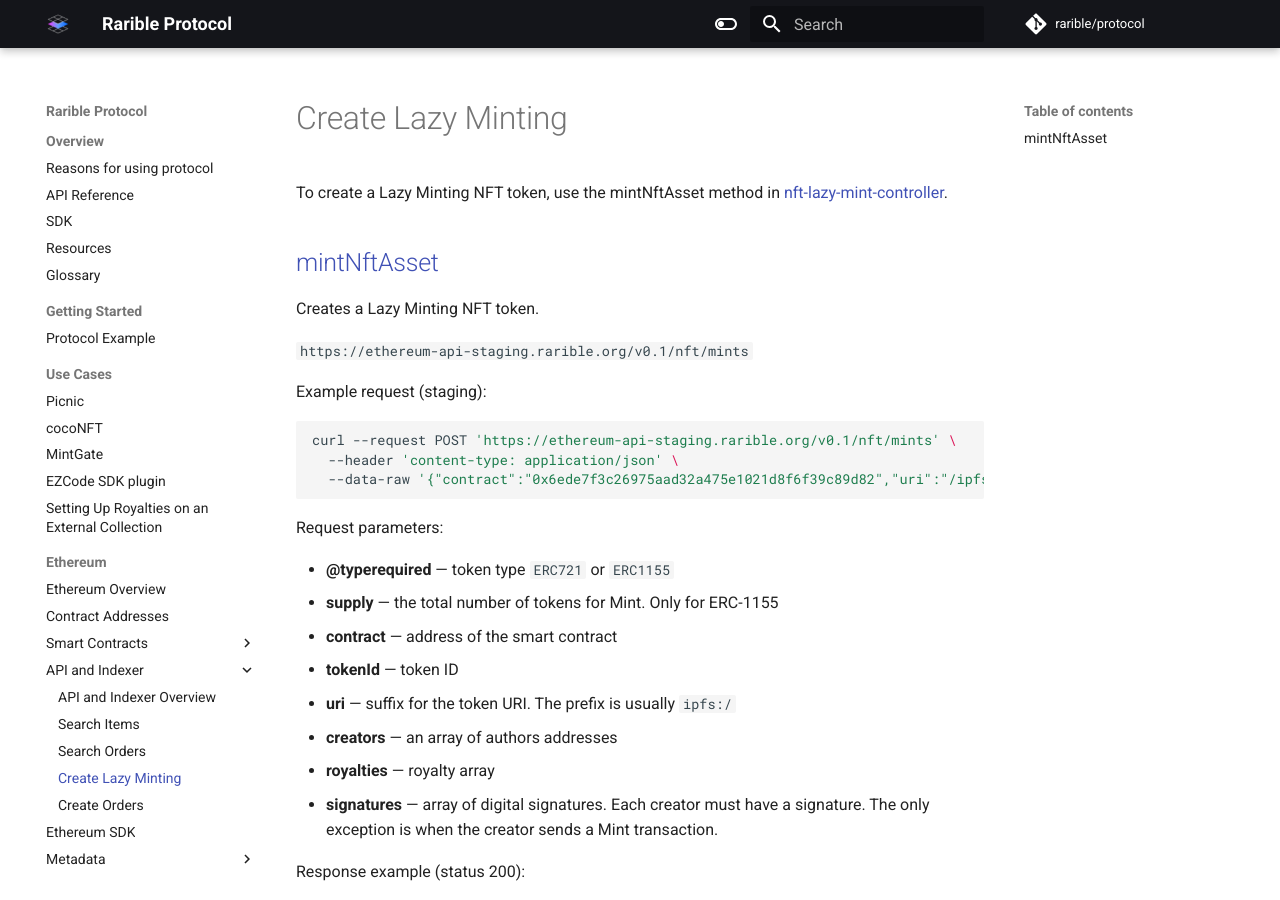
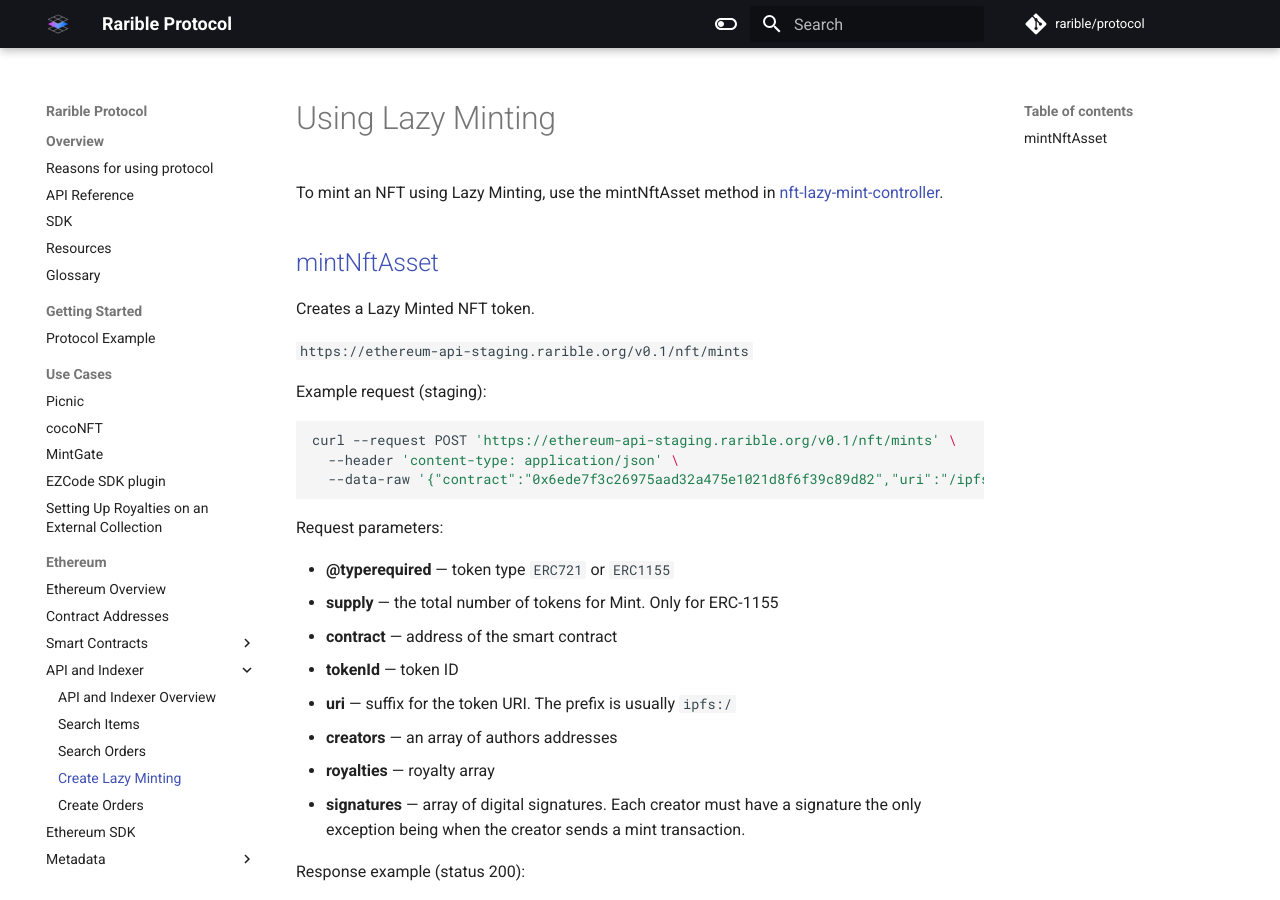
Before and after one commit to rarible/protocol, an MkDocs documentation site: the page built from docs/ethereum/api/create-lazy-minting.md, in a window 1280 px wide and 900 px high. Built offline with MkDocs 1.6.1 and Material for MkDocs 9.7.7, drawn with Linux system fonts in a browser that asks for light colours; comment, search, counter and statistics services are not loaded.

Commit message:
Review create-lazy-minting.md - Denis PR

```diff
--- a/docs/ethereum/api/create-lazy-minting.md
+++ b/docs/ethereum/api/create-lazy-minting.md
@@ -1,10 +1,10 @@
-# Create Lazy Minting
+# Using Lazy Minting
 
-To create a Lazy Minting NFT token, use the mintNftAsset method in [nft-lazy-mint-controller](https://ethereum-api.rarible.org/v0.1/doc#tag/nft-lazy-mint-controller).
+To mint an NFT using Lazy Minting, use the mintNftAsset method in [nft-lazy-mint-controller](https://ethereum-api.rarible.org/v0.1/doc#tag/nft-lazy-mint-controller).
 
 ## [mintNftAsset](https://ethereum-api.rarible.org/v0.1/doc#operation/mintNftAsset)
 
-Creates a Lazy Minting NFT token.
+Creates a Lazy Minted NFT token.
 
 `https://ethereum-api-staging.rarible.org/v0.1/nft/mints`
 
@@ -25,7 +25,7 @@
 * **uri** — suffix for the token URI. The prefix is usually `ipfs:/`
 * **creators** — an array of authors addresses
 * **royalties** — royalty array
-* **signatures** — array of digital signatures. Each creator must have a signature. The only exception is when the creator sends a Mint transaction.
+* **signatures** — array of digital signatures. Each creator must have a signature the only exception being when the creator sends a mint transaction.
 
 Response example (status 200):
 
```
